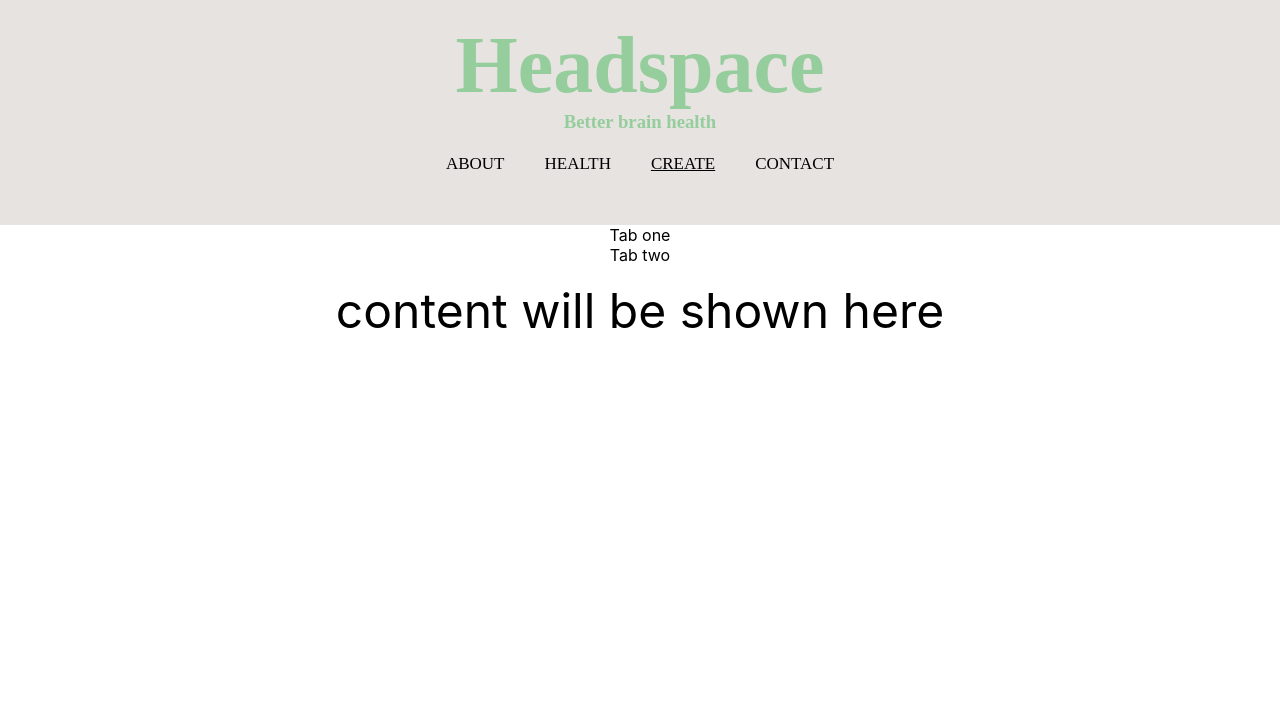
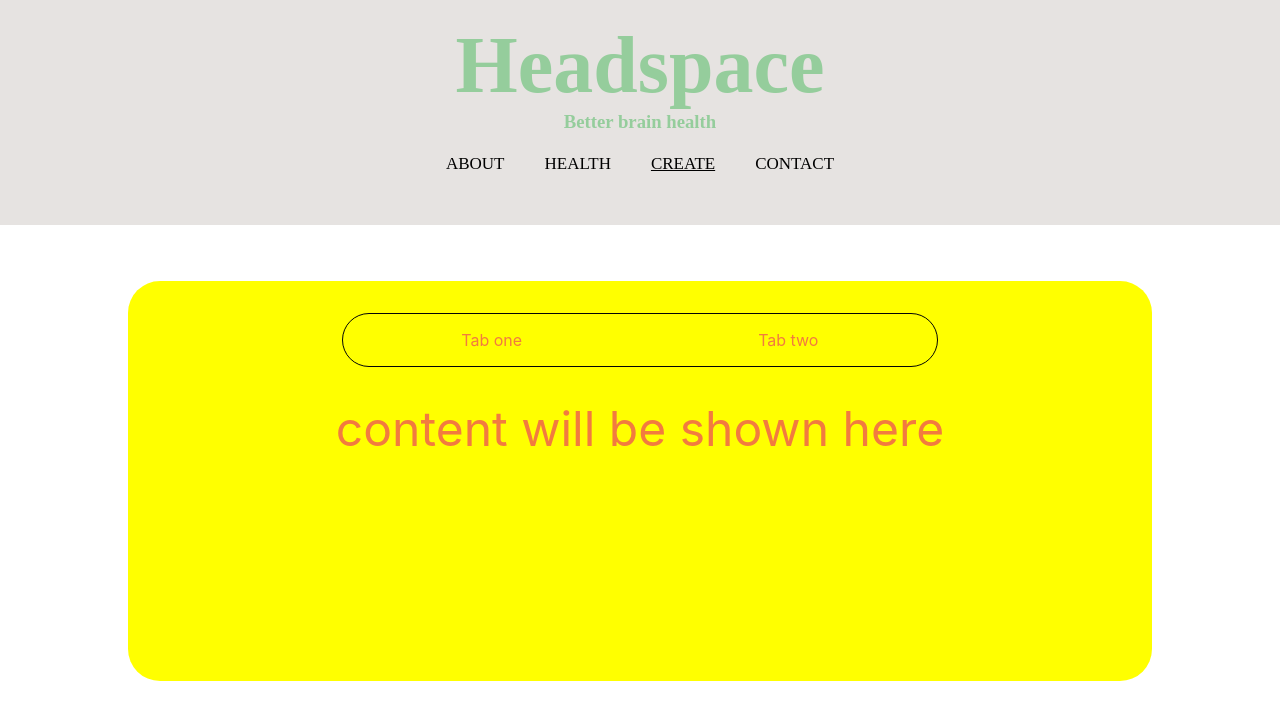
Before and after one commit to alyssaleanne98/Unit-4-project-frontend, a React (Create React App) app: page / in a window 1280 px wide. Shown: the top 720 px of the page. Built offline with nearby package versions, Linux system fonts and the light colour scheme; no server answers.

Commit message:
styling added

```diff
--- a/src/App.css
+++ /dev/null
@@ -1,38 +0,0 @@
-.App {
-  text-align: center;
-}
-
-.App-logo {
-  height: 40vmin;
-  pointer-events: none;
-}
-
-@media (prefers-reduced-motion: no-preference) {
-  .App-logo {
-    animation: App-logo-spin infinite 20s linear;
-  }
-}
-
-.App-header {
-  background-color: #282c34;
-  min-height: 100vh;
-  display: flex;
-  flex-direction: column;
-  align-items: center;
-  justify-content: center;
-  font-size: calc(10px + 2vmin);
-  color: white;
-}
-
-.App-link {
-  color: #61dafb;
-}
-
-@keyframes App-logo-spin {
-  from {
-    transform: rotate(0deg);
-  }
-  to {
-    transform: rotate(360deg);
-  }
-}
--- a/src/components/AllTabs/FirstTab.js
+++ b/src/components/AllTabs/FirstTab.js
@@ -1,5 +1,5 @@
 import React from "react";
-
+import "./style.css";
 
 const FirstTab = () => {
     return (
--- a/src/components/AllTabs/SecTab.js
+++ b/src/components/AllTabs/SecTab.js
@@ -1,4 +1,5 @@
 import React from "react";
+import "./style.css";
 
 
 const SecondTab = () => {
--- /dev/null
+++ b/src/components/AllTabs/style.css
@@ -0,0 +1,5 @@
+.FirstTab p,
+.SecondTab p {
+    font-size: 2rem;
+    text-align: center;
+}
--- /dev/null
+++ b/src/components/Tabs/Tabs.css
@@ -0,0 +1,45 @@
+.Tabs {
+    width: 80%;
+    height: auto;
+    min-height: 400px;
+    background: yellow;
+    color: #f27b3f;
+    border-radius: 2rem;
+    margin: 3.5rem auto 1.5rem;
+    padding: 2rem 1rem;
+
+}
+
+ul.nav {
+    width: 60%;
+    margin: 0 auto 2rem;
+    display: flex;
+    align-items: center;
+    justify-content: space-between;
+    border: 1px solid #030607;
+    border-radius: 2rem;
+    padding-left: 0px;
+}
+
+
+ul.nav li {
+  width: 50%;
+  padding: 1rem;
+  list-style: none;
+  text-align: center;
+  cursor: pointer;
+  transition: all 0.6s;
+  border-bottom-left-radius: 2rem;
+  border-top-left-radius: 2rem;
+}
+ul.nav li:nth-child(2) {
+    border-radius: 0;
+    border-bottom-right-radius: 2rem;
+    border-top-right-radius: 2rem;
+  }
+  ul.nav li:hover {
+    background: rgba(197, 107, 179, 0.15);
+  }
+  ul.nav li.active {
+    background: #3c5f70;
+  }
--- a/src/components/Tabs/Tabs.js
+++ b/src/components/Tabs/Tabs.js
@@ -1,9 +1,11 @@
 import React from "react";
+import "./Tabs.css"
+
 
 const Tabs = () => {
   return (
     <div className="Tabs">
-      <ul className="tab-buttons">
+      <ul className="nav">
         <li>Tab one</li>
         <li>Tab two</li>
       </ul>
```
